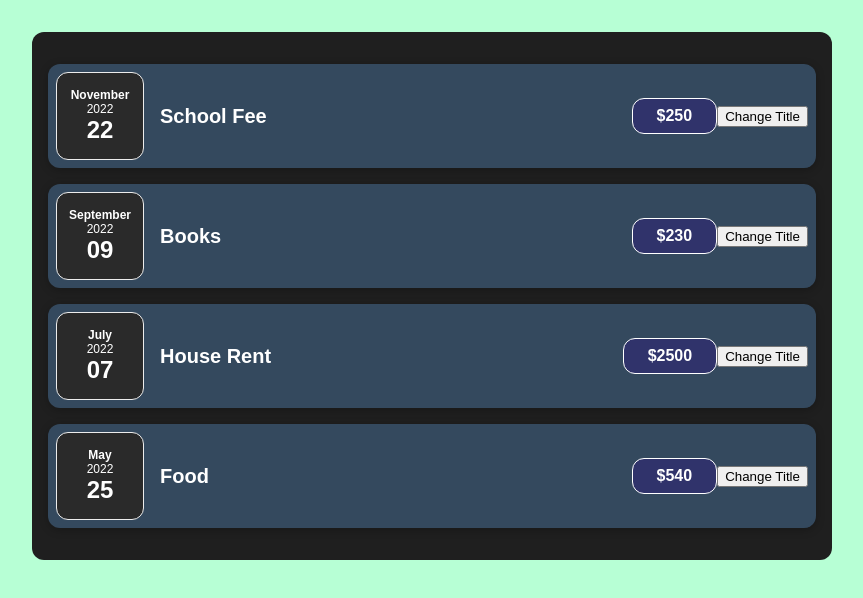
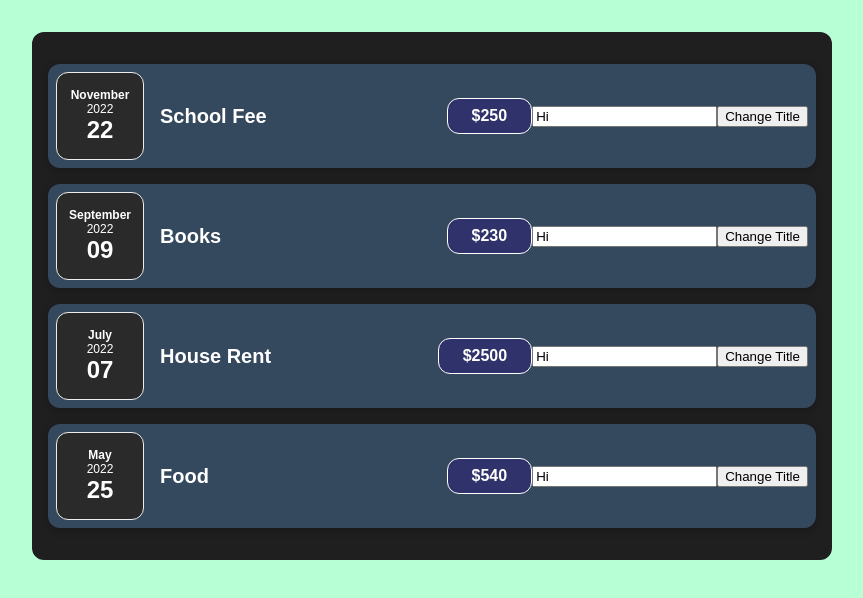
Before and after one commit to GayathriSS-19/Expense-Tracker-React-, a React (Create React App) app in the folder my-app/: page / in a window 1280 px wide. Shown: the top 598 px of the page, without its empty margins (208-1071 px from the left). Built offline with nearby package versions, Linux system fonts and the light colour scheme.

Commit message:
Added a input tag to ExpenseItem for changing Title

```diff
--- a/my-app/src/Components/Expenses/ExpenseItem.js
+++ b/my-app/src/Components/Expenses/ExpenseItem.js
@@ -4,14 +4,19 @@
 import Card from '../UI/Card'
 
 export default function ExpenseItem(props) {
-
+  const[newTitle,setNewTitle] =useState("Hi")     //newTitle variable created for each and every component
   // let title = props.title
-  const[title,setTitle] =useState(props.title)
+  const[title,setTitle] =useState(props.title)   //title variable created for each and every component
    const clickHandler = () =>
      {
       //  title="New Title..";
   //     console.log(title);
-      setTitle("New Title..")
+      // setTitle("New Title..")
+      setTitle(newTitle)
+     }
+
+     const changeHandler =(event) =>{   {/*event contains all the info regarding a particular event*/}
+        setNewTitle(event.target.value)
      }
     // let title=props.title;
     // const month=props.date.toLocaleString('en-US',{month:'long'})
@@ -32,6 +37,8 @@
         { /* <h2>title</h2> */}
         <div className='expense-item__price'>${ props.amount }</div>
       </div>
+      {/* <input type="text" value={newTitle}/>   Whatever changes you make to input will always be removed and kept it as "HI" itself */}
+      <input type="text" value={newTitle} onChange={changeHandler}/>
       <button onClick={clickHandler}> Change Title</button>
     </Card>
   )
```
